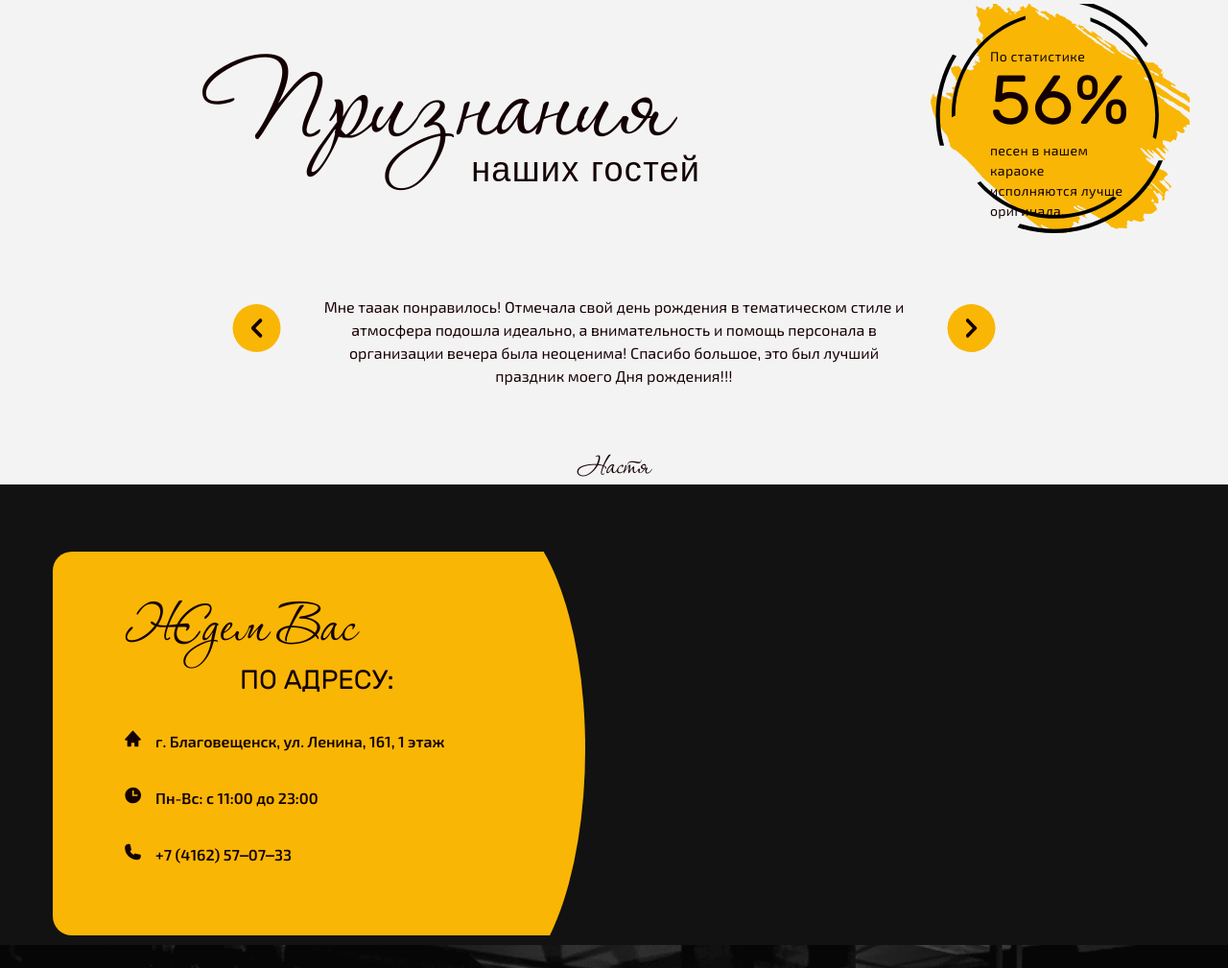
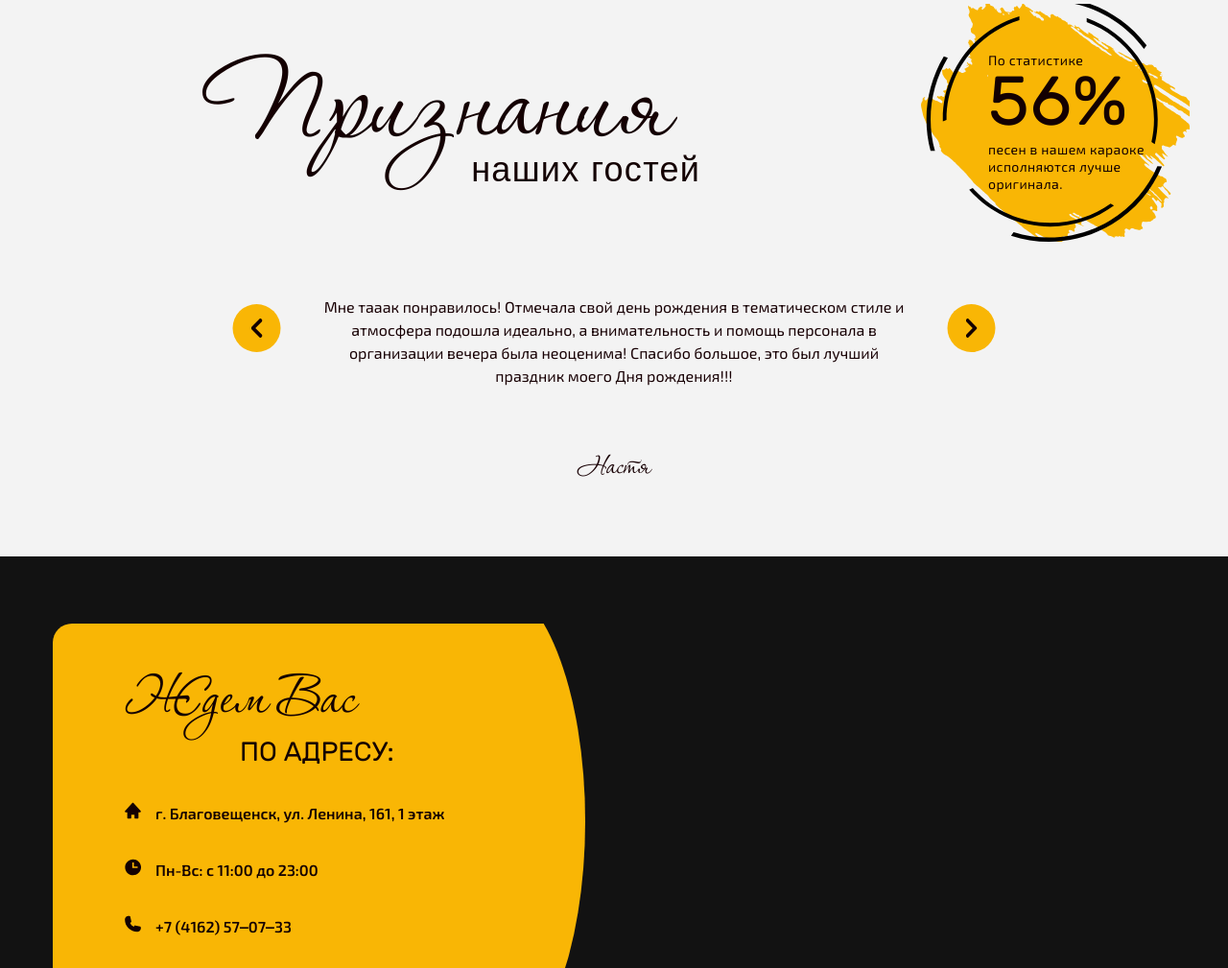
Before and after one commit to saegga/siesta, a website: page siesta.html in a window 1280 px wide. Shown: the part 3064-4073 px from the top of the page at 96% size. Drawn offline with Linux system fonts and the light colour scheme; a web font is replaced by a local one.

Commit message:
commit42

```diff
--- a/siesta.html
+++ b/siesta.html
@@ -223,7 +223,7 @@
                             </div>
                             <div class="specmenu_eyes">
                                 <p class="specmenu_item_name">Солянка</p>
-                                <img src="src/img_siesta/eye.svg" alt="">
+<!--                                <img src="src/img_siesta/eye.svg" alt="">-->
                             </div>
                             <div class="specmenu_prices">
                                 <div class="old_price">
@@ -354,7 +354,7 @@
             <p>
                 По статистике
                 <span>56%</span>
-                песен в нашем караоке<br> исполняются лучше<br> оригинала.
+                <span>песен в нашем караоке<br> исполняются лучше<br> оригинала.</span>
             </p>
         </div>
     </div>
@@ -414,7 +414,7 @@
                 <span>Караоке до утра</span>
             </div>
             <div class="more_us-item">
-                <div class="more_us_img"><img src="src/img_siesta/vip.svg" alt=""></div>
+                <div class="more_us_img"><img src="src/img_siesta/vip_1.svg" alt=""></div>
                 <span>VIP зал</span>
             </div>
             <div class="more_us-item">
--- a/src/css/siesta.css
+++ b/src/css/siesta.css
@@ -80,7 +80,7 @@ header:after{
 .header_socials a{
     position: relative;
     display: inline-block;
-    width: 23px;
+    width: 24px;
     height: 23px;
     border: 1px solid #140002;
     border-radius: 50%;
@@ -810,25 +810,24 @@ header:after{
     position: absolute;
     background-image: url(../../src/img_siesta/stat_fon.svg);
     background-size: contain;
-    width: 270px;
-    height: 270px;
+    width: 280px;
+    height: 280px;
     background-repeat: no-repeat;
     top: 0;
     right: 0;
     padding: 0 25px;
 }
 .reviews_statistic p{
-    position: absolute;
-    top: 50%;
-    left: 50%;
-    transform: translate(-50%, -50%);
     color: #140002;
     font-family: 'Exo 2', sans-serif;
     font-weight: normal;
     font-size: 14px;
     letter-spacing: 0.4px;
-}
-.reviews_statistic p span{
+    padding-top: 52px;
+    padding-left: 45px;
+    line-height: 14px;
+}
+.reviews_statistic p span:first-child{
     display: block;
     font-family: Rubik Regular, sans-serif;
     font-size: 72px;
@@ -837,7 +836,9 @@ header:after{
     margin-bottom: 5px;
     letter-spacing: 1px;
 }
-
+.reviews_statistic p span:last-child{
+    line-height: 18px;
+}
 .reviews_slider{
     position: relative;
     padding-top: 20px;
@@ -946,6 +947,7 @@ header:after{
 
 .map_section{
     position: relative;
+    margin-top: 75px;
     background-color: #121212;
     padding-top: 70px;
     padding-bottom: 10px;
@@ -1120,7 +1122,7 @@ header:after{
 }
 /**/
 .instagram_section{
-    margin-top: 15px;
+    margin-top: 25px;
 }
 .instagram_title{
     font-family: 'Rubik Regular', sans-serif;
@@ -1128,7 +1130,7 @@ header:after{
     text-align: center;
     text-transform: uppercase;
     color: #F9B605;
-    padding-bottom: 35px;
+    padding-bottom: 25px;
 }
 .instagram_block{
     border: 3px solid #F9B605;
@@ -1177,7 +1179,7 @@ footer{
     justify-content: space-between;
     flex-wrap: wrap;
     margin: 0 auto;
-    padding-top: 30px;
+    padding-top: 35px;
     padding-bottom: 30px;
 }
 .company_name{
```
Also changed, not shown: build/css/fidel.css, build/css/template_siesta.css, src/img_siesta/vip_1.svg (added).
